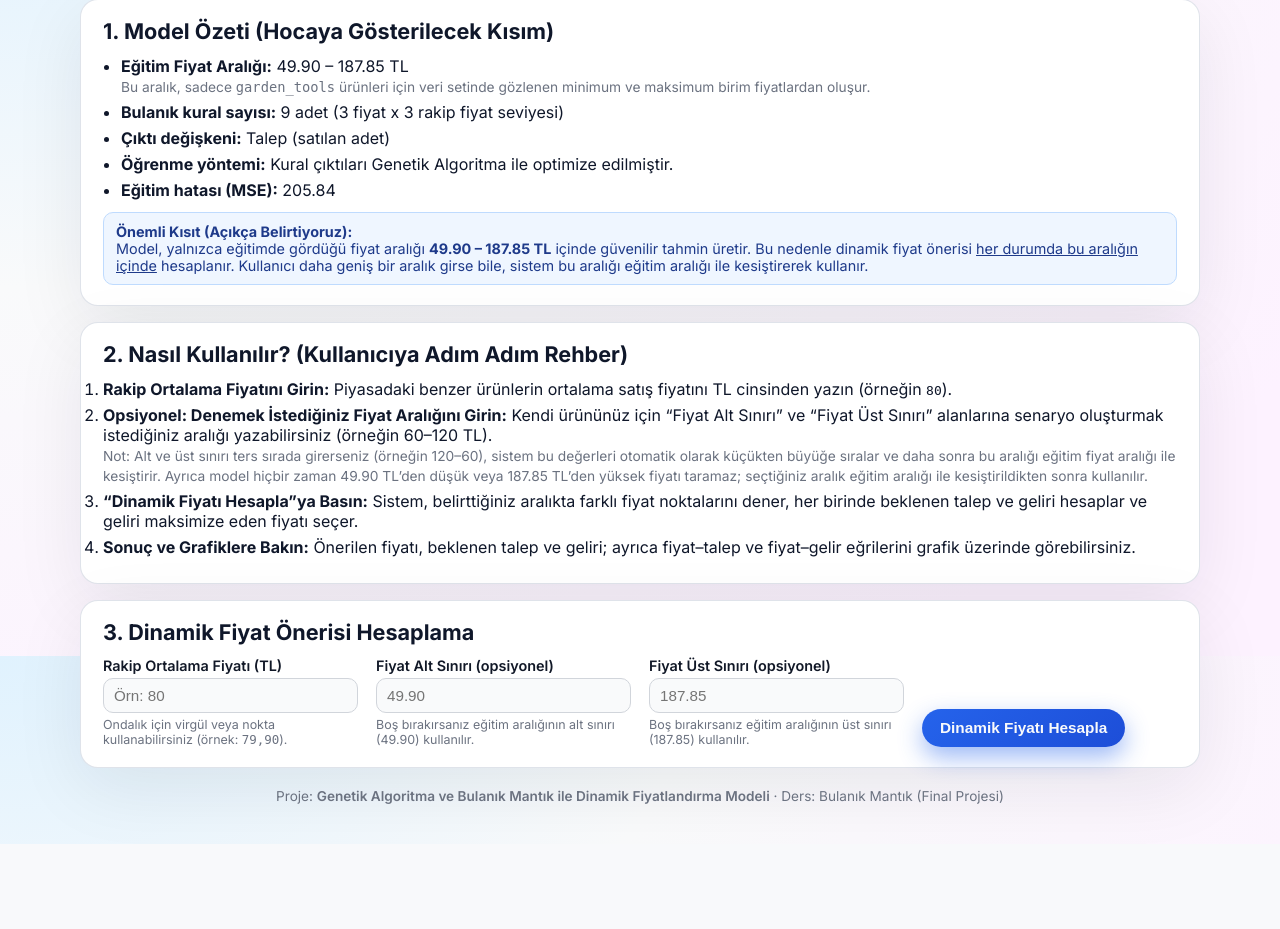
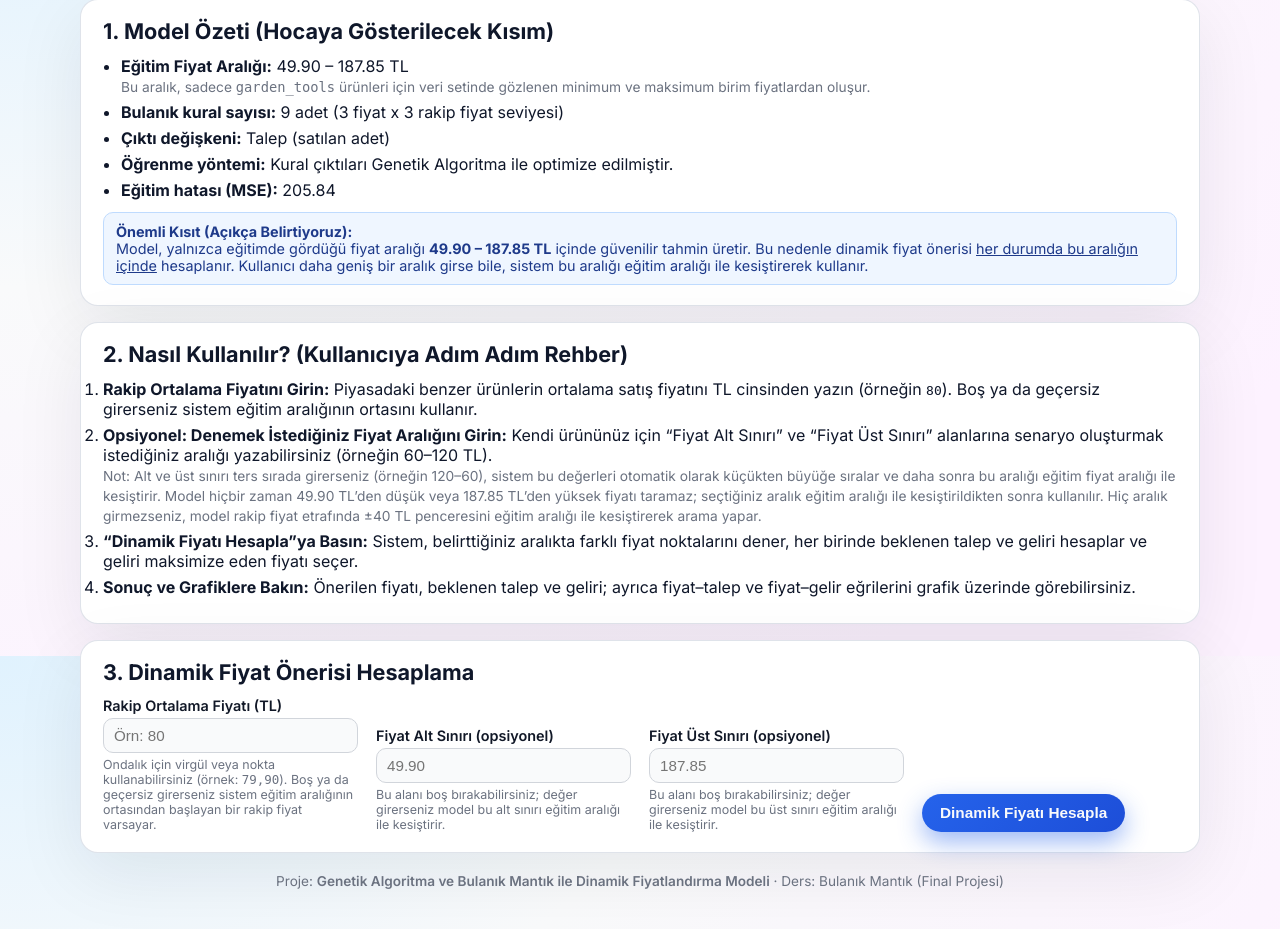
Before and after one commit to SamedAlpARSLAN/GaFuzzyDynamicPricing, a Flask app: page / in a window 1280 px wide. Shown: the part 144-1073 px from the top of the page. Before the commit the page ends 988 px from the top, so only its background shows below. Run offline with Flask 3, Linux system fonts and the light colour scheme.

Commit message:
X özelliğini ekledim

```diff
--- a/src/app.py
+++ b/src/app.py
@@ -203,14 +203,11 @@ def recommend_price():
     """
     data = request.get_json(force=True) or {}
 
-    # 1) Rakip fiyatı oku
+    # 1) Rakip fiyatı oku (virgül/nokta destekli), boşsa None
     comp_price_raw = data.get("competitor_price")
-    try:
-        comp_price = float(str(comp_price_raw).replace(",", "."))
-    except (TypeError, ValueError):
-        comp_price = None
+    comp_price = _parse_optional_float(comp_price_raw)
 
-    # 2) Kullanıcı alt/üst sınırları oku
+    # 2) Kullanıcı alt/üst sınırlarını oku (opsiyonel)
     user_min = _parse_optional_float(data.get("price_min"))
     user_max = _parse_optional_float(data.get("price_max"))
 
@@ -222,7 +219,7 @@ def recommend_price():
     # Rakip fiyatı eğitim aralığına sıkıştır (comp_min, comp_max)
     comp_price = max(min(comp_price, COMP_MAX), COMP_MIN)
 
-    # 4) Kullanıcı aralığı varsa sıralama (sıralama mantığı BURADA)
+    # 4) Kullanıcı aralığını normalleştir (swap gerekirse)
     user_range_swapped = False
     if (
         user_min is not None
@@ -231,7 +228,6 @@ def recommend_price():
         and math.isfinite(user_max)
         and user_min > user_max
     ):
-        # Alt > üst ise yer değiştir
         user_min, user_max = user_max, user_min
         user_range_swapped = True
 
@@ -261,12 +257,15 @@ def recommend_price():
             eff_min = PRICE_MIN
             eff_max = PRICE_MAX
     else:
-        # Kullanıcı aralık vermediyse: Rakip ±40 TL penceresi
+        # Kullanıcı aralık vermediyse: Rakip ±40 TL penceresi, eğitim aralığı ile kesişim
         SEARCH_HALF_WIDTH = 40.0
         eff_min = max(PRICE_MIN, comp_price - SEARCH_HALF_WIDTH)
         eff_max = min(PRICE_MAX, comp_price + SEARCH_HALF_WIDTH)
 
-    # 6) Grid hesapla
+        if eff_min >= eff_max:
+            eff_min = PRICE_MIN
+            eff_max = PRICE_MAX
+    # 6) Fiyat ızgarasını hesapla
     prices, qty_list, rev_list = compute_grid(comp_price, eff_min, eff_max)
 
     if len(prices) == 0:
--- a/src/static/script.js
+++ b/src/static/script.js
@@ -12,14 +12,6 @@ function tlFormat(num) {
   // Sayıyı 2 haneli TL formatına çevir (virgüllü göster)
   if (typeof num !== "number" || !isFinite(num)) return "-";
   return num.toFixed(2).replace(".", ",");
-}
-
-function parseNumber(str) {
-  if (str === null || str === undefined) return null;
-  const cleaned = str.trim().replace(",", ".");
-  if (cleaned === "") return null;
-  const val = Number(cleaned);
-  return Number.isNaN(val) ? NaN : val;
 }
 
 let demandChart = null;
@@ -48,26 +40,17 @@ document.addEventListener("DOMContentLoaded", () => {
     resultsSection.style.display = "none";
     chartsSection.style.display = "none";
 
-    const compVal = parseNumber(
-      document.getElementById("competitorPrice").value
-    );
-    if (!Number.isFinite(compVal) || compVal <= 0) {
-      showError(
-        "Rakip ortalama fiyatı için pozitif bir sayı giriniz (örneğin 80 veya 80,50)."
-      );
-      return;
-    }
-
-    const minInput = document.getElementById("priceMin").value;
-    const maxInput = document.getElementById("priceMax").value;
+    const compInput = document.getElementById("competitorPrice").value.trim();
+    const minInput = document.getElementById("priceMin").value.trim();
+    const maxInput = document.getElementById("priceMax").value.trim();
 
     btn.disabled = true;
     btn.textContent = "Hesaplanıyor...";
 
     const payload = {
-      competitor_price: compVal, // backend float olarak parse edecek
-      price_min: minInput.trim(),
-      price_max: maxInput.trim(),
+      competitor_price: compInput, // backend virgül/nokta destekli parse edecek
+      price_min: minInput,
+      price_max: maxInput,
     };
 
     try {
@@ -116,6 +99,29 @@ function updateResults(data, resultsSection, chartsSection) {
   document.getElementById("resCompetitorPrice").textContent = tlFormat(
     data.competitor_price
   );
+    // Kullanıcının girdiği (normalize edilmiş) aralık
+  const userMin = data.user_price_min;
+  const userMax = data.user_price_max;
+  const swapped = !!data.user_range_swapped;
+
+  let userRangeText;
+  if (userMin != null || userMax != null) {
+    if (userMin != null && userMax != null) {
+      userRangeText = `${tlFormat(userMin)} – ${tlFormat(userMax)} TL`;
+      if (swapped) {
+        userRangeText += " (girdiğiniz sıra ters olduğu için düzeltildi)";
+      }
+    } else if (userMin != null) {
+      userRangeText = `${tlFormat(userMin)} TL ve üzeri`;
+    } else {
+      userRangeText = `${tlFormat(userMax)} TL ve altı`;
+    }
+  } else {
+    userRangeText =
+      "Belirtilmedi (model rakip fiyat etrafında otomatik bir pencere kullandı)";
+  }
+
+  document.getElementById("resUserRange").textContent = userRangeText;
   document.getElementById(
     "resModelRange"
   ).textContent = `${tlFormat(data.model_price_min)} – ${tlFormat(
@@ -135,11 +141,6 @@ function updateResults(data, resultsSection, chartsSection) {
   document.getElementById("resExpectedRevenue").textContent = tlFormat(
     data.expected_revenue
   );
-
-  // Kullanıcının girdiği (normalize edilmiş) aralık
-  const userMin = data.user_price_min;
-  const userMax = data.user_price_max;
-  const swapped = !!data.user_range_swapped;
 
   let rangeSentence = "";
 
@@ -173,12 +174,11 @@ function updateResults(data, resultsSection, chartsSection) {
   } else {
     // Kullanıcı aralık girmedi
     rangeSentence =
-      ` Siz herhangi bir fiyat aralığı belirtmediğiniz için, model ` +
-      `eğitim aralığı içinde otomatik olarak ${tlFormat(
-        data.effective_min
-      )}–${tlFormat(
+      ` Siz herhangi bir fiyat aralığı belirtmediğiniz için, model rakip fiyatın ` +
+      `±40 TL penceresini eğitimde gördüğü fiyat aralığı ile kesiştirerek ` +
+      `${tlFormat(data.effective_min)}–${tlFormat(
         data.effective_max
-      )} TL aralığında arama yapmıştır.`;
+      )} TL arasında arama yapmıştır.`;
   }
 
   const explanation = `Bu senaryoda model, rakip ortalama fiyatı ${tlFormat(
--- a/src/templates/index.html
+++ b/src/templates/index.html
@@ -79,7 +79,8 @@
             <li>
               <strong>Rakip Ortalama Fiyatını Girin:</strong> Piyasadaki benzer
               ürünlerin ortalama satış fiyatını TL cinsinden yazın (örneğin
-              <code>80</code>).
+              <code>80</code>). Boş ya da geçersiz girerseniz sistem eğitim
+              aralığının ortasını kullanır.
             </li>
             <li>
               <strong
@@ -93,11 +94,13 @@
                 Not: Alt ve üst sınırı ters sırada girerseniz (örneğin
                 120–60), sistem bu değerleri otomatik olarak küçükten büyüğe
                 sıralar ve daha sonra bu aralığı eğitim fiyat aralığı ile
-                kesiştirir. Ayrıca model hiçbir zaman
+                kesiştirir. Model hiçbir zaman
                 {{ "%.2f"|format(price_min) }} TL’den düşük veya
                 {{ "%.2f"|format(price_max) }} TL’den yüksek fiyatı taramaz;
                 seçtiğiniz aralık eğitim aralığı ile kesiştirildikten sonra
-                kullanılır.
+                kullanılır. Hiç aralık girmezseniz, model rakip fiyat etrafında
+                ±40 TL penceresini eğitim aralığı ile kesiştirerek arama
+                yapar.
               </span>
             </li>
             <li>
@@ -129,7 +132,8 @@
               />
               <small class="muted">
                 Ondalık için virgül veya nokta kullanabilirsiniz
-                (örnek: <code>79,90</code>).
+                (örnek: <code>79,90</code>). Boş ya da geçersiz girerseniz sistem
+                eğitim aralığının ortasından başlayan bir rakip fiyat varsayar.
               </small>
             </div>
 
@@ -142,8 +146,8 @@
                 placeholder="{{ '%.2f'|format(price_min) }}"
               />
               <small class="muted">
-                Boş bırakırsanız eğitim aralığının alt sınırı
-                ({{ '%.2f'|format(price_min) }}) kullanılır.
+                Bu alanı boş bırakabilirsiniz; değer girerseniz model bu alt
+                sınırı eğitim aralığı ile kesiştirir.
               </small>
             </div>
 
@@ -156,8 +160,8 @@
                 placeholder="{{ '%.2f'|format(price_max) }}"
               />
               <small class="muted">
-                Boş bırakırsanız eğitim aralığının üst sınırı
-                ({{ '%.2f'|format(price_max) }}) kullanılır.
+                Bu alanı boş bırakabilirsiniz; değer girerseniz model bu üst
+                sınırı eğitim aralığı ile kesiştirir.
               </small>
             </div>
 
@@ -182,6 +186,10 @@
             <p>
               <strong>Rakip ortalama fiyatı:</strong>
               <span id="resCompetitorPrice">-</span> TL
+            </p>
+            <p>
+              <strong>Kullanıcının belirttiği fiyat aralığı:</strong>
+              <span id="resUserRange">-</span>
             </p>
             <p>
               <strong>Modelin eğitim aralığı:</strong>
```
